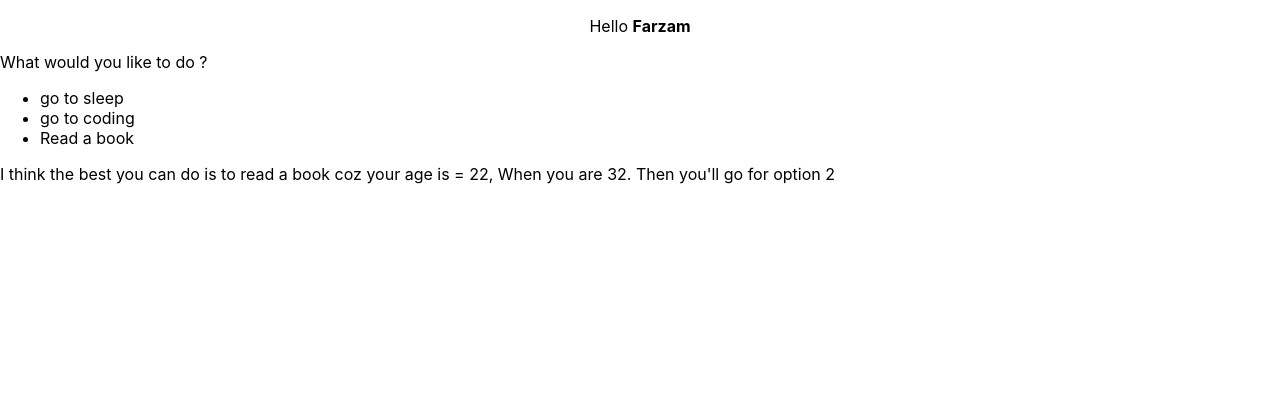
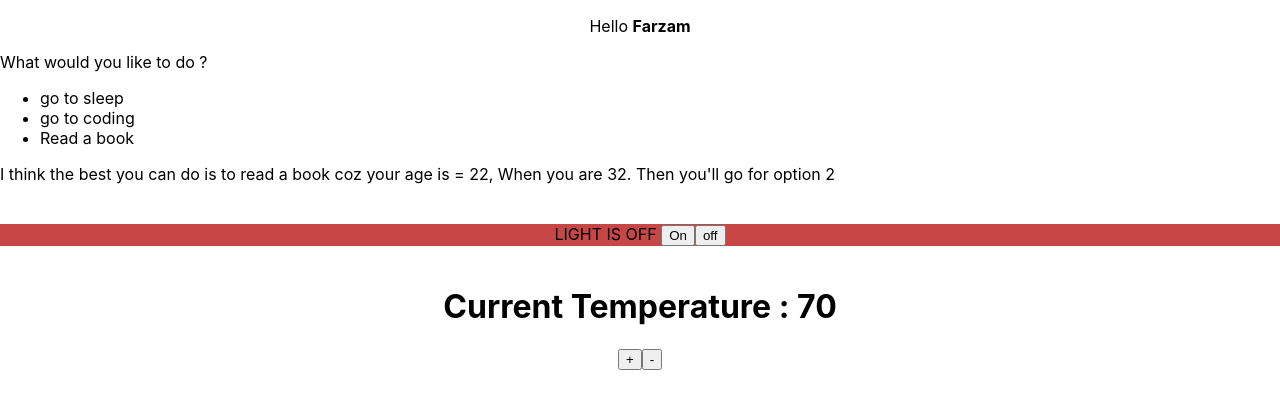
Before and after one commit to mfarzamalam/r-app, a React (Create React App) app: page / in a window 1280 px wide. Shown: the top 408 px of the page. Built offline with nearby package versions, Linux system fonts and the light colour scheme.

Commit message:
Playing with useState

```diff
--- a/src/App.js
+++ b/src/App.js
@@ -1,5 +1,7 @@
 import React from 'react';
 import Welcome from './start';
+import Room from './Room';
+
 import './App.css';
 
 function App({name,age}) {
@@ -12,7 +14,12 @@ function App({name,age}) {
                 </ul>
                 I think the best you can do is to read a book coz your age is = {age},
                 When you are {age + 10}. Then you'll go for option 2
+                <div>
+                        <br/> <br/>
+                        <Room> </Room>
+                </div>
         </div>
+
 }
 
 export default App;
--- /dev/null
+++ b/src/Room.css
@@ -0,0 +1,12 @@
+.room {
+    height: 100%;
+    text-transform: uppercase;
+}
+
+.lit {
+    background-color: rgb(137, 219, 219);
+}
+
+.dark {
+    background-color: rgb(199, 71, 71);
+}
--- /dev/null
+++ b/src/Room.js
@@ -0,0 +1,42 @@
+import React, { useState } from 'react';
+import './App.css';
+import './Room.css';
+
+function Room() {
+
+    // console.log("State condition",state);
+
+    let [islit,setlit] = useState(false);
+    let [temp, setAge] = useState(70);
+
+    function increase(){
+        console.log("Increase Button click");
+        setAge(++temp);
+    }
+
+    function decrease(){
+        console.log("Decrease Button click");
+        setAge(--temp);
+    }
+
+    return (
+        <div>
+            {/* <div className={`room ${islit ? "lit" : "dark"}`}>
+                Room is {islit ? "lit" : "Dark"}  <button onClick={()=> setlit(!islit)}>Update</button>
+            </div> */}
+
+            <div className={`App room ${islit ? "lit":"dark"}`}>
+                light is {islit ? "On":"Off"} <button onClick={()=> setlit(true)}>On</button><button onClick={()=> setlit(false)}>off</button>
+            </div>
+            <br/>
+
+            <div className="App">
+                        <h1>Current temperature : <strong>{temp}</strong></h1>
+                    <button onClick={increase}>+</button>
+                    <button onClick={decrease}>-</button>
+            </div>
+        </div>
+    );
+}
+
+export default Room;
```
